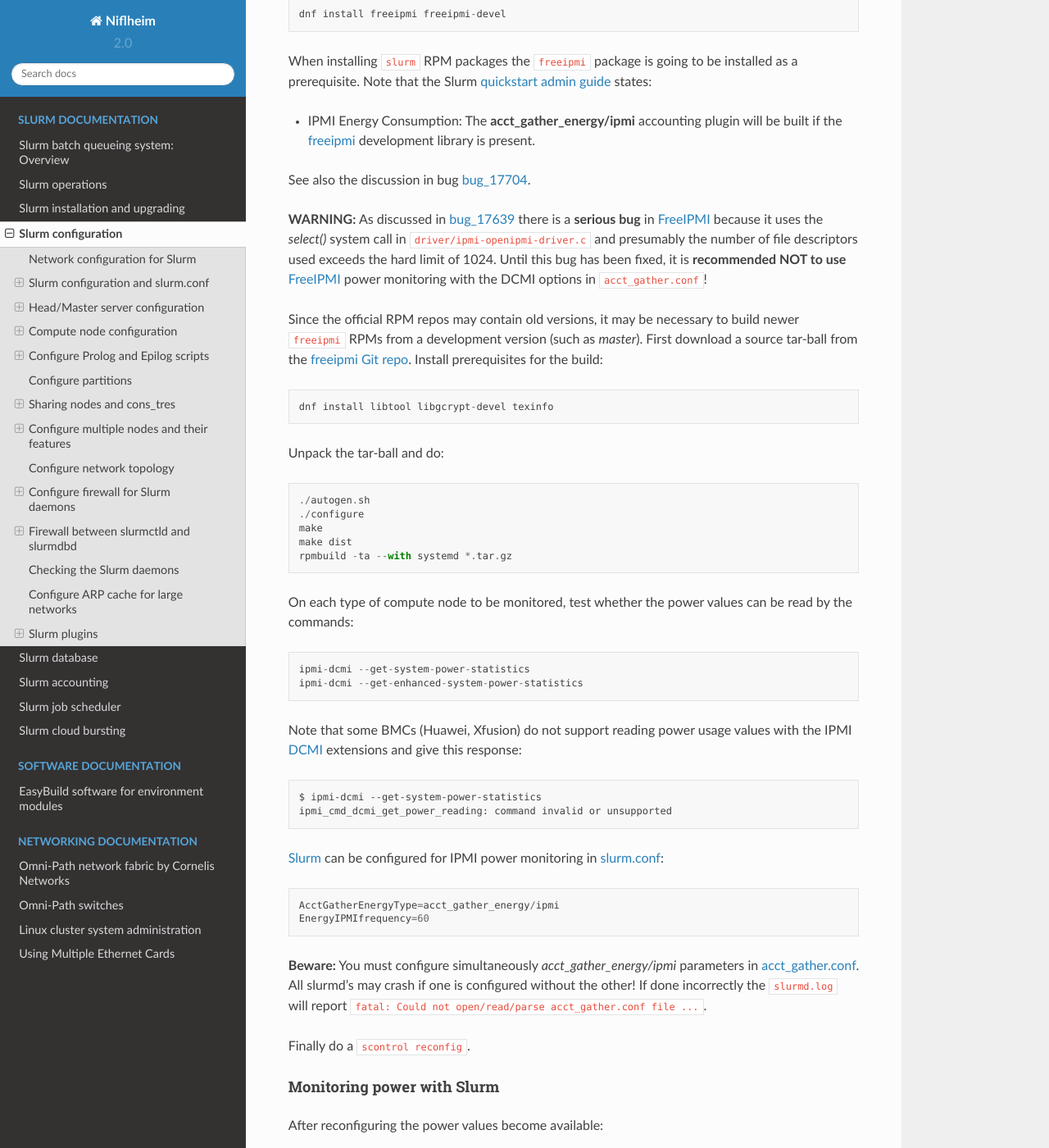
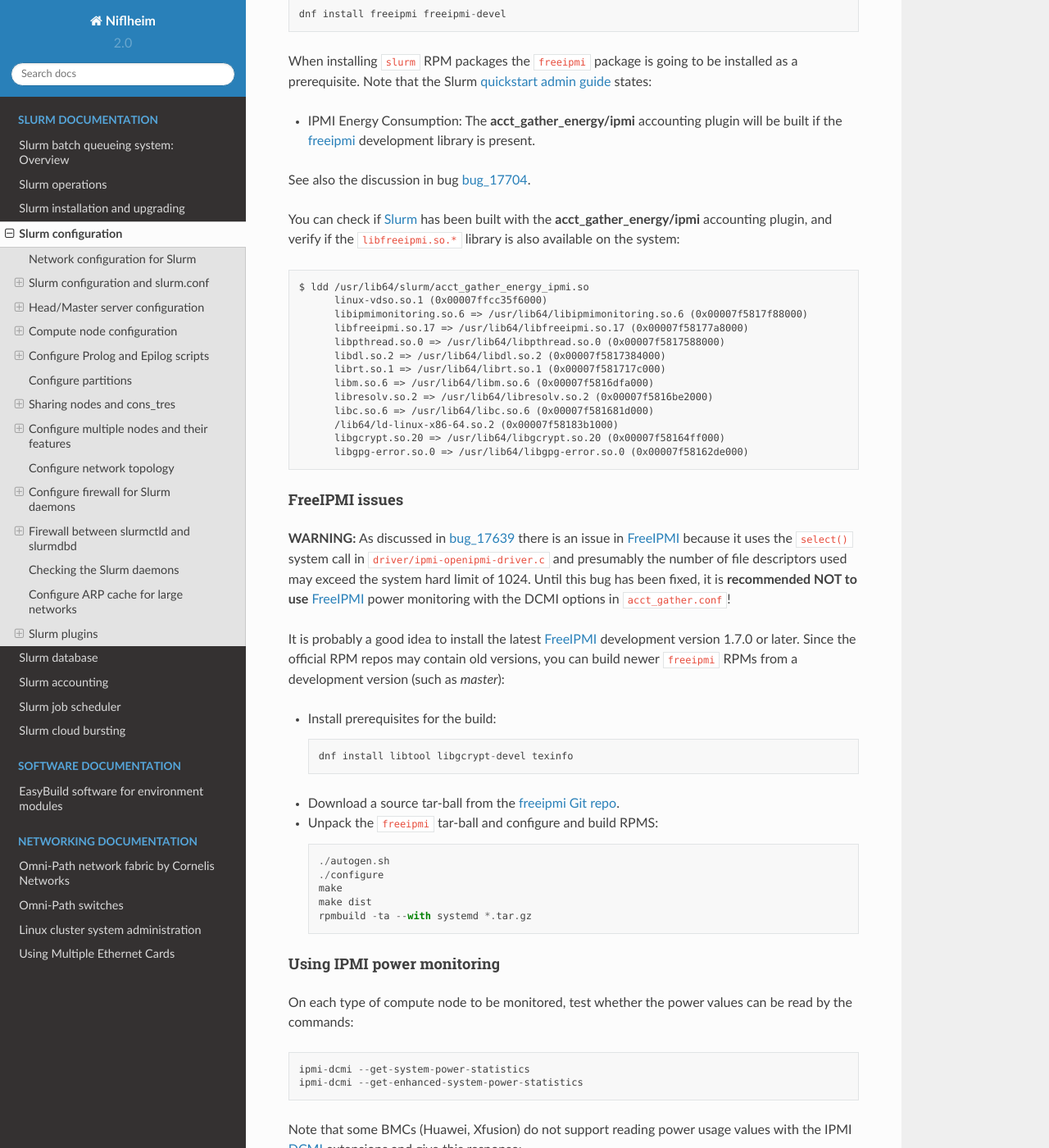
Before and after one commit to OleHolmNielsen/Niflheim_system, a Sphinx documentation site: the page built from docs/Slurm_configuration.rst, in a window 1280 px wide and 1400 px high, scrolled down 17449 px. Shown: the whole window at 82% size. Built offline with Sphinx 7.4.7 and the Read the Docs theme 2.0.0, drawn with Linux system fonts in a browser that asks for light colours.

Commit message:
Configure freeipmi

```diff
--- a/docs/Slurm_configuration.rst
+++ b/docs/Slurm_configuration.rst
@@ -705,27 +705,53 @@
 
 See also the discussion in bug bug_17704_.
 
+You can check if Slurm_ has been built with the **acct_gather_energy/ipmi** accounting plugin,
+and verify if the ``libfreeipmi.so.*`` library is also available on the system::
+
+  $ ldd /usr/lib64/slurm/acct_gather_energy_ipmi.so
+        linux-vdso.so.1 (0x00007ffcc35f6000)
+        libipmimonitoring.so.6 => /usr/lib64/libipmimonitoring.so.6 (0x00007f5817f88000)
+        libfreeipmi.so.17 => /usr/lib64/libfreeipmi.so.17 (0x00007f58177a8000)
+        libpthread.so.0 => /usr/lib64/libpthread.so.0 (0x00007f5817588000)
+        libdl.so.2 => /usr/lib64/libdl.so.2 (0x00007f5817384000)
+        librt.so.1 => /usr/lib64/librt.so.1 (0x00007f581717c000)
+        libm.so.6 => /usr/lib64/libm.so.6 (0x00007f5816dfa000)
+        libresolv.so.2 => /usr/lib64/libresolv.so.2 (0x00007f5816be2000)
+        libc.so.6 => /usr/lib64/libc.so.6 (0x00007f581681d000)
+        /lib64/ld-linux-x86-64.so.2 (0x00007f58183b1000)
+        libgcrypt.so.20 => /usr/lib64/libgcrypt.so.20 (0x00007f58164ff000)
+        libgpg-error.so.0 => /usr/lib64/libgpg-error.so.0 (0x00007f58162de000)
+
+FreeIPMI issues
+................
+
 **WARNING:**
-As discussed in bug_17639_ there is a **serious bug** in FreeIPMI_ because it uses the *select()* system call in
-``driver/ipmi-openipmi-driver.c`` and presumably the number of file descriptors used exceeds the hard limit of 1024.
+As discussed in bug_17639_ there is an issue in FreeIPMI_ because it uses the ``select()`` system call in
+``driver/ipmi-openipmi-driver.c`` and presumably the number of file descriptors used may exceed the system hard limit of 1024.
 Until this bug has been fixed, it is **recommended NOT to use** FreeIPMI_ power monitoring with the DCMI options in ``acct_gather.conf``!
 
 .. _bug_17639: https://bugs.schedmd.com/show_bug.cgi?id=17639#c30
 
+It is probably a good idea to install the latest FreeIPMI_ development version 1.7.0 or later.
 Since the official RPM repos may contain old versions,
-it may be necessary to build newer ``freeipmi`` RPMs from a development version (such as *master*).
-First download a source tar-ball from the `freeipmi Git repo <https://git.savannah.gnu.org/cgit/freeipmi.git/>`_.
-Install prerequisites for the build::
-
-  dnf install libtool libgcrypt-devel texinfo
-
-Unpack the tar-ball and do::
-
-  ./autogen.sh
-  ./configure
-  make
-  make dist
-  rpmbuild -ta --with systemd *.tar.gz
+you can build newer ``freeipmi`` RPMs from a development version (such as *master*):
+
+* Install prerequisites for the build::
+
+    dnf install libtool libgcrypt-devel texinfo
+
+* Download a source tar-ball from the `freeipmi Git repo <https://git.savannah.gnu.org/cgit/freeipmi.git/>`_.
+
+* Unpack the ``freeipmi`` tar-ball and configure and build RPMS::
+
+    ./autogen.sh
+    ./configure
+    make
+    make dist
+    rpmbuild -ta --with systemd *.tar.gz
+
+Using IPMI power monitoring
+............................
 
 On each type of compute node to be monitored, test whether the power values can be read by the commands::
 
```
